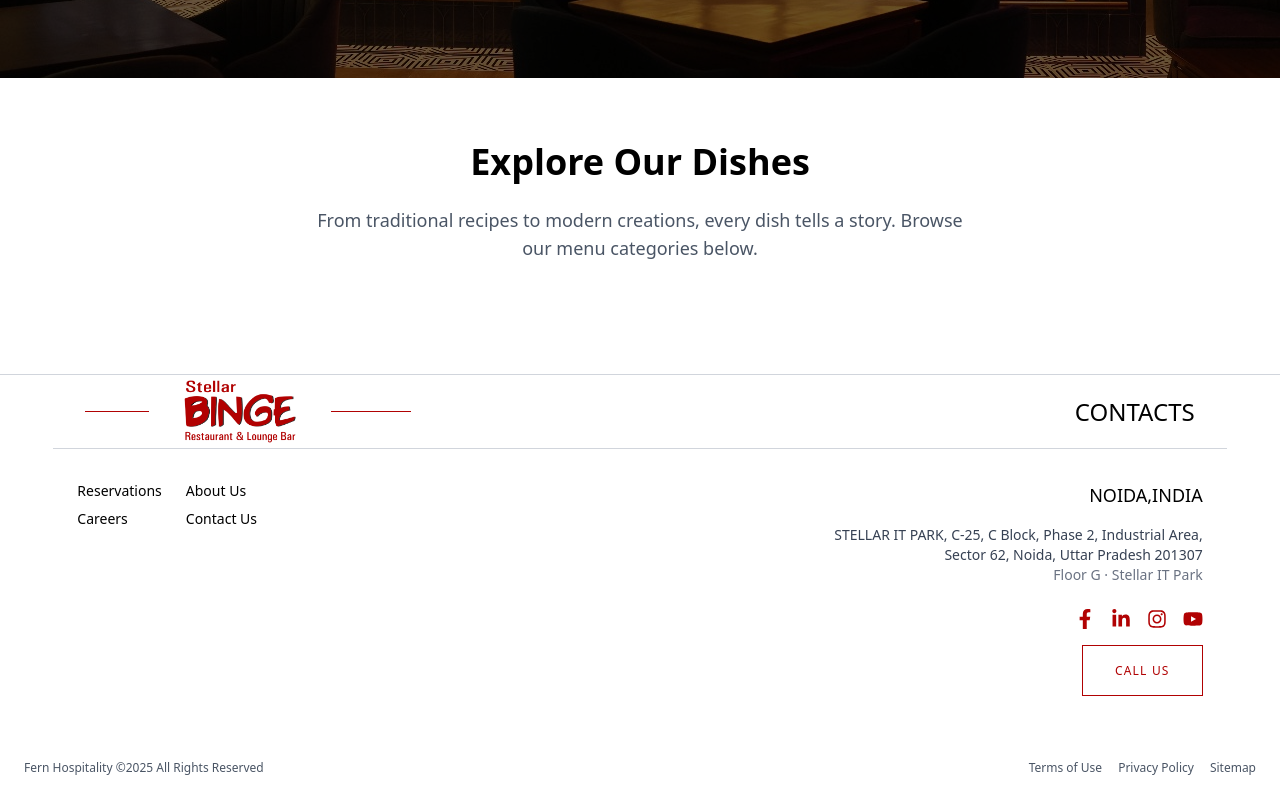
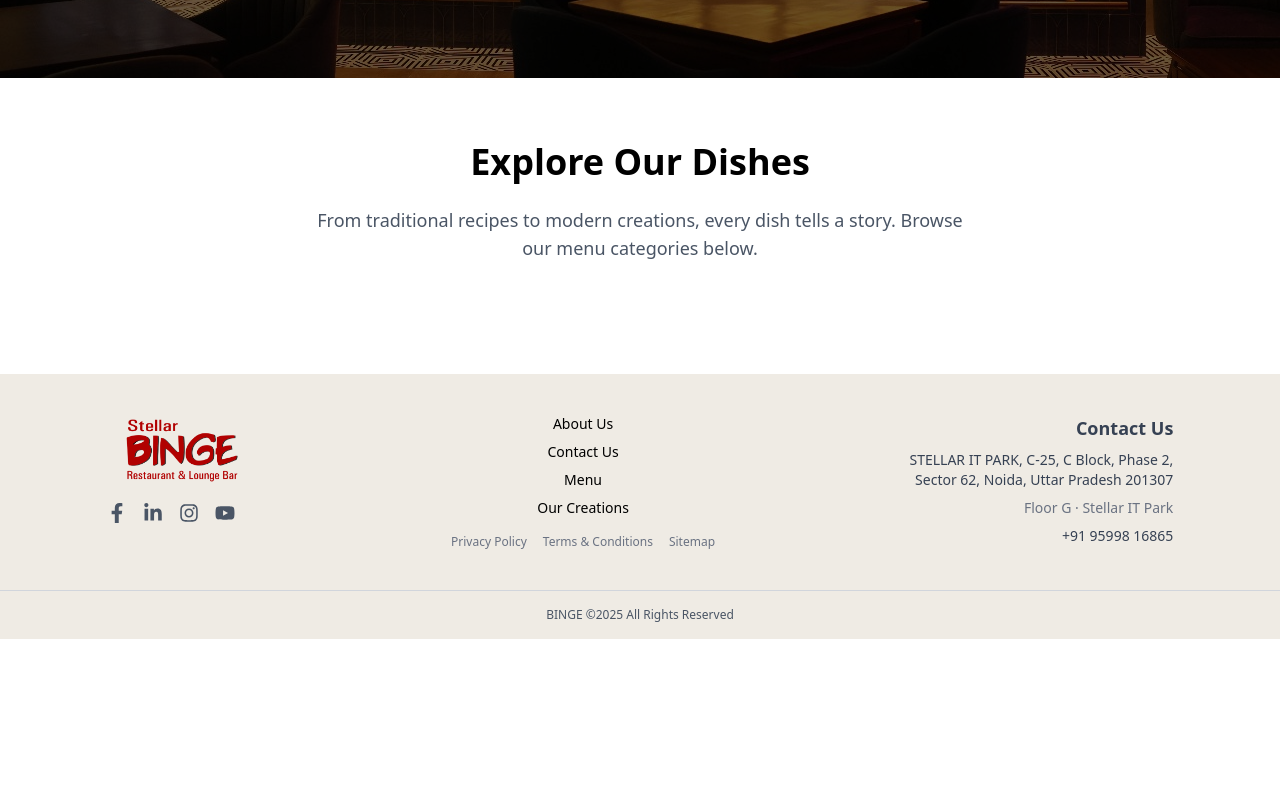
Before and after one commit to Shubham9049/binge, a Next.js app: page /menu in a window 1280 px wide. Shown: the part 562-1362 px from the top of the page. After the commit the page ends 1201 px from the top, so only its background shows below. Built offline with nearby package versions, Linux system fonts and the light colour scheme.

Commit message:
updated testimonial and landing page with footer color

```diff
--- a/components/FoodShowcase.tsx
+++ b/components/FoodShowcase.tsx
@@ -1,10 +1,11 @@
 "use client";
 
 import { Swiper, SwiperSlide } from "swiper/react";
-import { Navigation, Autoplay } from "swiper/modules"; // ✅ Added Autoplay
+import { Navigation, Autoplay } from "swiper/modules";
 import "swiper/css";
 import "swiper/css/navigation";
 import Image, { StaticImageData } from "next/image";
+import { FaArrowLeft, FaArrowRight } from "react-icons/fa";
 
 import img1 from "../assets/food/Chilli Chicken Dry.webp";
 import img2 from "../assets/food/Chilli Fish.webp";
@@ -18,6 +19,7 @@ import img9 from "../assets/food/Mutton Galouti.webp";
 import img10 from "../assets/food/Non-Veg Kebab Paltter.webp";
 import img11 from "../assets/food/Tandoori Chicken.webp";
 import img12 from "../assets/food/Veg Manchurian Dry.webp";
+import { ChevronLeft, ChevronRight } from "lucide-react";
 
 const foodImages: { src: StaticImageData; title: string }[] = [
   { src: img1, title: "Chilli Chicken Dry 🌶️🍗" },
@@ -36,18 +38,35 @@ const foodImages: { src: StaticImageData; title: string }[] = [
 
 export default function SpringSlider() {
   return (
-    <section className="w-11/12 md:w-5/6 mx-auto py-12">
+    <section className="w-11/12 md:w-5/6 mx-auto py-12 relative">
+      {/* Custom Navigation Buttons */}
+      <button className="custom-prev absolute -left-14 top-1/2 -translate-y-1/2 z-10  ">
+        <ChevronLeft
+          className=" text-[var(--primary-color)] cursor-pointer"
+          size={64}
+        />
+      </button>
+      <button className="custom-next absolute -right-14 top-1/2 -translate-y-1/2 z-10  ">
+        <ChevronRight
+          className=" text-[var(--primary-color)] cursor-pointer"
+          size={64}
+        />
+      </button>
+
       <Swiper
-        modules={[Navigation, Autoplay]} // ✅ enable autoplay
+        modules={[Navigation, Autoplay]}
         grabCursor={true}
         loop={true}
         spaceBetween={30}
-        navigation={false}
+        navigation={{
+          nextEl: ".custom-next",
+          prevEl: ".custom-prev",
+        }}
         autoplay={{
-          delay: 2500, // ⏱️ time in ms between slides
-          disableOnInteraction: false, // ✅ keep autoplay after user swipe
+          delay: 2500,
+          disableOnInteraction: false,
         }}
-        speed={1200} // smooth transition
+        speed={1200}
         className="w-full mx-auto"
         breakpoints={{
           0: { slidesPerView: 1 },
--- a/components/Footer.tsx
+++ b/components/Footer.tsx
@@ -11,7 +11,7 @@ import logo from "../assets/logo.png";
 
 const Footer = () => {
   return (
-    <footer className="bg-white dark:bg-black text-black dark:text-white font-raleway text-sm">
+    <footer className="bg-[var(--secondary-color)]  text-black  font-raleway text-sm">
       {/* Newsletter Section */}
       {/* <div
         id="newsletter-section"
@@ -52,13 +52,9 @@ const Footer = () => {
       </div> */}
 
       {/* Top horizontal line */}
-      <div className="border-t border-gray-300 dark:border-gray-700 w-full" />
-
-      {/* Logo and CONTACTS Title */}
-      <div className="w-11/12 mx-auto  px-3 md:px-8 flex flex-col md:flex-row justify-between items-center">
-        <div className="flex flex-col items-center md:items-start">
-          <div className="flex items-center gap-4">
-            <div className="w-16 border-t border-[var(--primary-color)]" />
+      <div className="w-11/12 md:w-5/6 mx-auto flex flex-col lg:flex-row justify-between items-start gap-10 py-10 text-sm">
+        {/* Left: Logo + Social Media */}
+        <div className="flex flex-col items-center lg:items-start space-y-4">
           <Link href="/" className="uppercase">
             <Image
               src={logo}
@@ -67,99 +63,102 @@ const Footer = () => {
               height={50}
             />
           </Link>
-            <div className="w-20 border-t border-[var(--primary-color)]" />
-          </div>
-        </div>
-        <h2 className="text-2xl font-thin md:mt-0">CONTACTS</h2>
-      </div>
-
-      {/* Mid horizontal line */}
-      <div className="w-11/12 mx-auto px-3 md:px-10  border-t border-gray-300 dark:border-gray-700 mb-8" />
-
-      {/* Main content */}
-      <div className="w-11/12 mx-auto flex flex-col lg:flex-row justify-between px-6 sm:px-12 lg:px-6 gap-8 pb-10 font-light dark:font-thin ">
-        {/* Left: Navigation Columns */}
-        <div className="grid grid-cols-2 sm:grid-cols-3 lg:grid-cols-4 gap-6">
-          {[
-            ["Reservations", "Careers"],
-            ["About Us", "Contact Us"],
-          ].map((group, idx) => (
-            <ul key={idx} className="space-y-2">
-              {group.map((item, i) => (
-                <li
-                  key={i}
-                  className="cursor-pointer hover:text-[var(--primary-color)] transition"
+          <div className="flex gap-4 text-xl text-gray-600 dark:text-gray-300">
+            <Link
+              href="https://www.facebook.com/bingenoida"
+              target="_blank"
+              rel="noopener noreferrer"
             >
-                  {item}
-                </li>
-              ))}
-            </ul>
-          ))}
-        </div>
-
-        {/* Right: Contact Info */}
-        <div className="space-y-4 lg:text-right">
-          <h3 className="text-lg">NOIDA,INDIA</h3>
-          <p className="text-gray-700 dark:text-gray-200">
-            <span>
-              STELLAR IT PARK, C-25, C Block, Phase 2, Industrial Area,
-              <br /> Sector 62, Noida, Uttar Pradesh 201307
-              <br />
-              <span className="text-sm text-gray-500">
-                Floor G · Stellar IT Park
-              </span>
-            </span>
-          </p>
-          <div className="flex justify-start lg:justify-end gap-4 pt-2 text-[var(--primary-color)] text-xl cursor-pointer">
-            <Link href="https://www.facebook.com/bingenoida" target="_blank">
-              <FaFacebookF />
+              <FaFacebookF className="hover:text-[#4267B2] transition" />
             </Link>
             <Link
               href="https://www.linkedin.com/in/stellar-binge-78691321a/"
               target="_blank"
+              rel="noopener noreferrer"
             >
-              <FaLinkedinIn />
+              <FaLinkedinIn className="hover:text-[#0077B5] transition" />
             </Link>
             <Link
               href="https://www.instagram.com/stellar_binge"
               target="_blank"
+              rel="noopener noreferrer"
             >
-              <FaInstagram />
+              <FaInstagram className="hover:text-[#C13584] transition" />
             </Link>
-            <Link href="https://www.youtube.com/@Stellar_Binge" target="_blank">
-              <FaYoutube />
+            <Link
+              href="https://www.youtube.com/@Stellar_Binge"
+              target="_blank"
+              rel="noopener noreferrer"
+            >
+              <FaYoutube className="hover:text-[#FF0000] transition" />
             </Link>
-          </div>
-          <div className="flex md:justify-end">
-            <button className="relative group flex items-center text-[var(--primary-color)] border border-[var(--primary-color)] text-[12px] px-8 py-4 uppercase tracking-widest bg-transparent transition-all duration-300 overflow-hidden w-fit">
-              <Link href="tel:+919599816865">
-                <span className="z-10 relative flex items-center gap-1 group-hover:text-white transition-colors duration-300 font-light">
-                  CALL US
-                </span>
-              </Link>
-              <span
-                className="absolute inset-0 scale-x-0 group-hover:scale-x-100 origin-left transition-transform duration-300 z-0"
-                style={{ backgroundColor: "#B10203" }}
-              ></span>
-            </button>
-          </div>
           </div>
         </div>
 
-      {/* Footer Bottom Links */}
-      <div className="max-w-7xl mx-auto px-6 sm:px-12 lg:px-6 py-6 text-xs text-gray-600 dark:text-gray-400 flex flex-col sm:flex-row justify-between gap-2">
-        <span>Fern Hospitality ©2025 All Rights Reserved</span>
-        <div className="flex gap-4">
-          {["Terms of Use", "Privacy Policy", "Sitemap"].map((item, idx) => (
+        {/* Center: Links */}
+        <div className="flex flex-col items-center space-y-4">
+          {/* Quick Links */}
+          <ul className="space-y-2 text-center">
+            {[
+              { name: "About Us", href: "/our-journey" },
+              { name: "Contact Us", href: "/contact" },
+              { name: "Menu", href: "/menu" },
+              { name: "Our Creations", href: "/gallery" },
+            ].map((item, idx) => (
+              <li key={idx}>
                 <Link
-              key={idx}
-              href="#"
-              className="cursor-pointer hover:text-[var(--primary-color)] transition"
+                  href={item.href}
+                  className="hover:text-[var(--primary-color)] transition"
                 >
-              {item}
+                  {item.name}
                 </Link>
+              </li>
             ))}
+          </ul>
+
+          {/* Policies & Sitemap */}
+          <ul className="flex flex-wrap justify-center gap-4 text-xs text-gray-500 dark:text-gray-400">
+            {[
+              { name: "Privacy Policy", href: "/privacy-policy" },
+              { name: "Terms & Conditions", href: "/terms" },
+              { name: "Sitemap", href: "/sitemap" },
+            ].map((item, idx) => (
+              <li key={idx}>
+                <Link
+                  href={item.href}
+                  className="hover:text-[var(--primary-color)] transition"
+                >
+                  {item.name}
+                </Link>
+              </li>
+            ))}
+          </ul>
         </div>
+
+        {/* Right: Contact Info */}
+        <div className="lg:text-right space-y-2 text-gray-700 dark:text-gray-200">
+          <h3 className="text-lg font-semibold">Contact Us</h3>
+          <p>
+            STELLAR IT PARK, C-25, C Block, Phase 2,
+            <br /> Sector 62, Noida, Uttar Pradesh 201307
+          </p>
+          <p className="text-sm text-gray-500 dark:text-gray-400">
+            Floor G · Stellar IT Park
+          </p>
+          <p>
+            <Link
+              href="tel:+919599816865"
+              className="hover:text-[var(--primary-color)] transition"
+            >
+              +91 95998 16865
+            </Link>
+          </p>
+        </div>
+      </div>
+
+      {/* Footer Bottom */}
+      <div className="border-t border-gray-300 dark:border-gray-700 py-4 text-xs text-gray-600 dark:text-gray-400 text-center">
+        BINGE ©2025 All Rights Reserved
       </div>
     </footer>
   );
--- a/src/app/contact/page.tsx
+++ b/src/app/contact/page.tsx
@@ -52,7 +52,7 @@ export default function ContactPage() {
   };
 
   return (
-    <div className="bg-[var(--secondary-color)] text-black  transition-colors">
+    <div className=" text-black  transition-colors">
       <Navbar />
 
       <section className="relative w-full h-[80vh] flex items-center justify-center">
--- a/src/app/meet-the-chef/page.tsx
+++ b/src/app/meet-the-chef/page.tsx
@@ -83,7 +83,7 @@ export default function MeetTheChef() {
       </section>
 
       {/* HEAD CHEF SECTION */}
-      <section ref={headChefRef} className="bg-white py-16">
+      <section ref={headChefRef} className="bg-[var(--secondary-color)] py-16">
         <div className="w-11/12 md:w-5/6 container mx-auto grid grid-cols-1 md:grid-cols-2 gap-10 items-center">
           <div className="relative w-full h-full z-10">
             <div className="hidden md:block absolute top-16 right-6 w-full h-full bg-[radial-gradient(var(--primary-color)_2.5px,transparent_2.5px)] bg-[length:28px_28px] z-0" />
@@ -120,7 +120,7 @@ export default function MeetTheChef() {
       </section>
 
       {/* TEAM SECTION */}
-      <section className=" py-16 bg-[var(--secondary-color)]">
+      <section className=" py-16 ">
         <div className="w-11/12 md:w-5/6 container mx-auto text-center mb-12">
           <h2 className="text-3xl md:text-4xl text-[var(--primary-color)] mb-4">
             Our Culinary Team
--- a/src/app/page.tsx
+++ b/src/app/page.tsx
@@ -36,9 +36,10 @@ export default function Home() {
       <Navbar />
       <Hero />
       <DiningExperienceSection />
+
+      <About />
       <FoodPanoramaSlider />
-      <About />
-
+      <ReviewSection />
       {/* Section */}
       <section className="bg-white dark:bg-black font-raleway font-light dark:font-thin">
         <div className="w-11/12 md:w-5/6 mx-auto py-10">
@@ -70,7 +71,6 @@ export default function Home() {
         </div>
       </section>
 
-      <ReviewSection />
       <Footer />
     </div>
   );
```
Lines whose indentation alone changed are shown as unchanged.
